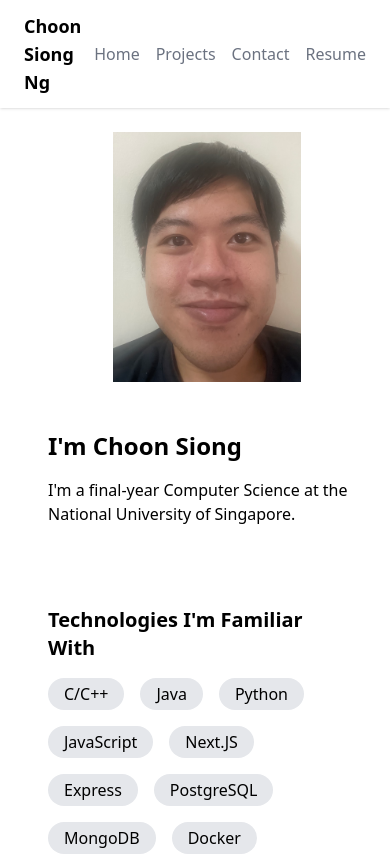
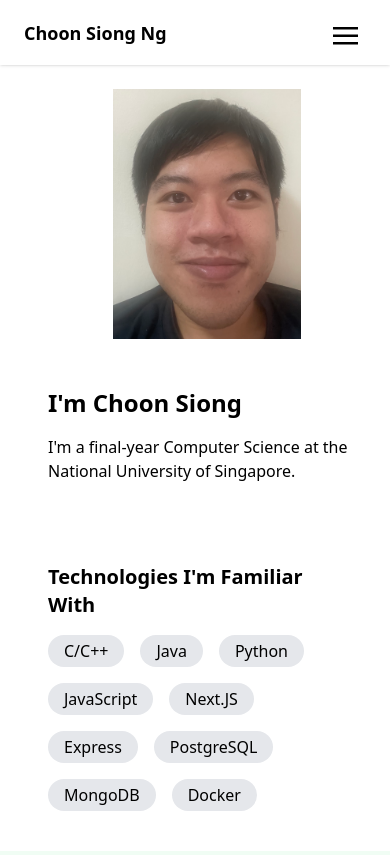
Before and after one commit to csiongn/choonsiongng.com, a Next.js app: page / in a window 390 px wide. Shown: the top 855 px of the page. Built offline with nearby package versions, Linux system fonts and the light colour scheme.

Commit message:
Make navigation bar responsive

```diff
--- a/src/components/Layout.tsx
+++ b/src/components/Layout.tsx
@@ -1,4 +1,4 @@
-import React from "react";
+import React, {useState, useRef, useEffect} from "react";
 import Link from "next/link";
 
 type LayoutProps = {
@@ -6,15 +6,55 @@ type LayoutProps = {
 };
 
 const Layout: React.FC<LayoutProps> = ({ children }) => {
+
+    const [isDrawerOpen, setIsDrawerOpen] = useState(false);
+    const drawerRef = useRef<HTMLDivElement | null>(null);
+
+    const closeDrawer = () => setIsDrawerOpen(false);
+    const toggleDrawer = () => setIsDrawerOpen(!isDrawerOpen);
+
+    // Close drawer on mobile if clicked outside
+    const handleClickOutside = (event: MouseEvent) => {
+        if (drawerRef.current && !drawerRef.current.contains(event.target as Node)) {
+            closeDrawer();
+        }
+    };
+    useEffect(() => {
+        // Attach the event listener to handle mouse clicks
+        document.addEventListener("mousedown", handleClickOutside);
+
+        // Cleanup the event listener
+        return () => {
+            document.removeEventListener("mousedown", handleClickOutside);
+        };
+    }, []);
+
     return (
-        <div className="flex flex-col min-h-screen">
-            <header className="bg-white shadow">
+        <div ref={drawerRef} className="flex flex-col min-h-screen">
+            <header className="bg-white shadow z-50 sticky top-0">
                 <nav className="container mx-auto px-6 py-3">
                     <div className="flex justify-between items-center">
+                        <div className="flex-shrink-0">
                             <Link href="/" passHref>
-                            <div className="text-black text-lg font-semibold hover:text-blue-500 transition-colors">Choon Siong Ng</div>
+                                <div className="text-black text-lg font-semibold hover:text-blue-500 transition-colors">
+                                    Choon Siong Ng
+                                </div>
                             </Link>
-                        <div className="flex space-x-4">
+                        </div>
+
+                        {/* Drawer Button on small screens */}
+                        <button
+                            className="rounded hover:bg-gray-200 p-2 md:hidden ml-auto flex items-center justify-center"
+                            onClick={toggleDrawer}
+                        >
+                            {/* Hamburger menu icon */}
+                            <svg viewBox="0 0 20 15" width="25" height="25">
+                                <path d="M0 3h20v2H0V3zm0 6h20v2H0V9zm0 6h20v2H0v-2z"/>
+                            </svg>
+                        </button>
+
+                        {/* Full-sized links - hidden on small screens */}
+                        <div className="hidden md:flex space-x-4">
                         <Link href="/" passHref>
                             <span className="text-gray-500 hover:text-blue-500 transition-colors">Home</span>
                         </Link>
@@ -27,12 +67,31 @@ const Layout: React.FC<LayoutProps> = ({ children }) => {
                             <Link href="/Choon_Siong_Ng_Resume.pdf" passHref>
                                 <span className="text-gray-500 hover:text-blue-500 transition-colors">Resume</span>
                             </Link>
-                            {/* Add more navigation items here */}
                         </div>
                     </div>
                 </nav>
+                {/* Drawer Menu */}
+                <div
+                     className={`absolute bg-white w-full z-40 md:hidden ${isDrawerOpen ? "block" : "hidden"} rounded-lg shadow-lg`}>
+                    <div className="px-6 py-4 space-y-4">
+                        {/* Drawer Links */}
+                        <Link href="/" passHref>
+                            <span className="block text-gray-500 hover:text-blue-500 transition-colors p-2"
+                                  onClick={closeDrawer}>Home</span>
+                        </Link>
+                        <Link href="/projects" passHref>
+                            <span className=" block text-gray-500 hover:text-blue-500 transition-colors p-2">Projects</span>
+                        </Link>
+                        <Link href="/contact" passHref>
+                            <span className="block text-gray-500 hover:text-blue-500 transition-colors p-2">Contact</span>
+                        </Link>
+                        <Link href="/Choon_Siong_Ng_Resume.pdf" passHref>
+                            <span className="block text-gray-500 hover:text-blue-500 transition-colors p-2">Resume</span>
+                        </Link>
+                    </div>
+                </div>
             </header>
-            <main className="flex-grow px-0">
+            <main className="flex-grow px-0 relative">
                 {children}
             </main>
         </div>
```
Lines whose indentation alone changed are shown as unchanged.
